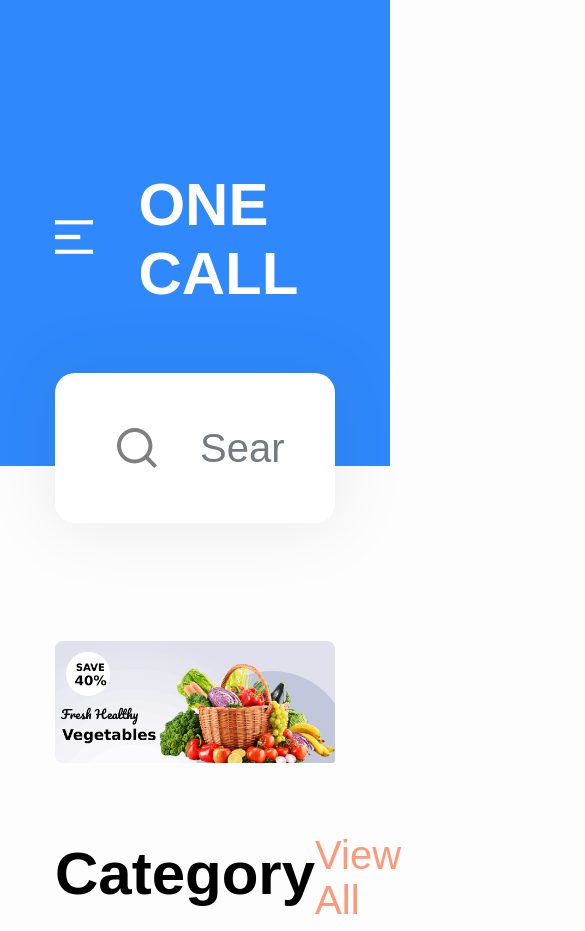
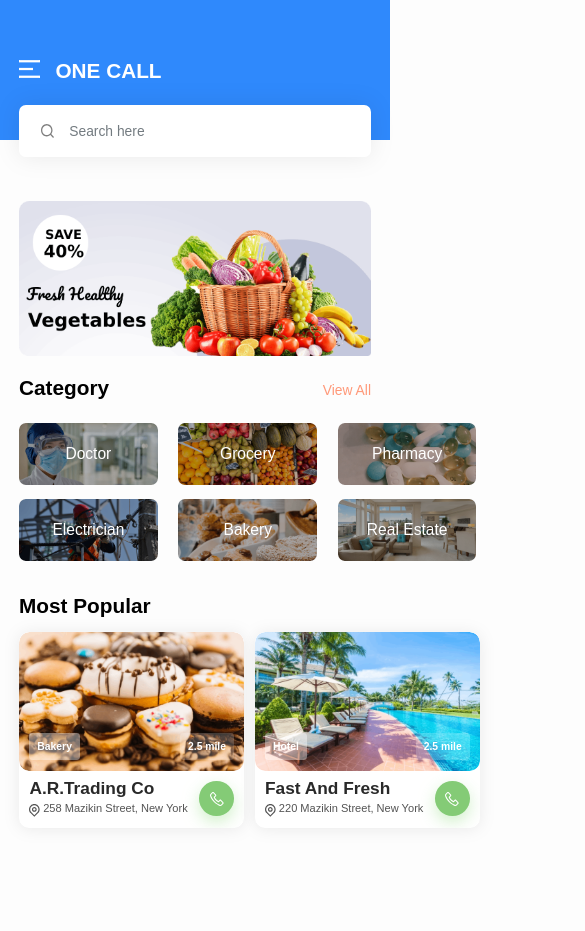
Before and after one commit to artyom4525460/html_task1, a plain HTML site: page index.html in a window 390 px wide. Shown: the top 931 px of the page, 585 px wide, since content can reach past the window. After the commit the page ends 862 px from the top, so only its background shows below. Drawn offline with nearby package versions, Linux system fonts and the light colour scheme; files whose address does not match are found by name.

Commit message:
add mobile adaptive

```diff
--- a/style.css
+++ b/style.css
@@ -18,12 +18,23 @@ section{
     background-color: #fdfdfd;
     box-sizing: border-box;
 }
+@media screen and (max-width: 1125px){
+    section{
+        padding: 0 4.88vw;
+    }
+}
 
 .title{
     font-size: 60px;
     color: #000000;
     font-weight: bold;
     padding: 10px 0 20px;
+}
+@media screen and (max-width: 1125px){
+    .title{
+        font-size: 5.33vw;
+        padding: 0.88vw 0 1.77vw;
+    }
 }
 
 *{
@@ -43,6 +54,11 @@ img{
     padding-top: 170px;
     width: 100%;
 }
+@media screen and (max-width: 1125px){
+    .header{
+        padding-top: 15.11vw;
+    }
+}
 
 .header .menu{
     display: flex;
@@ -51,6 +67,12 @@ img{
 
 .header .menu .menu-button{
     cursor: pointer;
+    width: 60px;
+}
+@media screen and (max-width: 1125px){
+    .header .menu .menu-button{
+        width: 5.33vw;
+    }
 }
 
 .header .menu .header-title{
@@ -60,12 +82,23 @@ img{
     padding-left: 45px;
     font-weight: bold;
 }
+@media screen and (max-width: 1125px){
+    .header .menu .header-title{
+        font-size: 5.33vw;
+        padding-left: 4vw;
+    }
+}
 
 .header .search{
     margin-top: 65px;
     display: block;
     position: relative;
     width: 100%;
+}
+@media screen and (max-width: 1125px){
+    .header .search{
+        margin-top: 5.77vw;
+    }
 }
 
 .header .search img{
@@ -74,6 +107,14 @@ img{
     top: 55px;
     z-index: 1;
     cursor: pointer;
+    width: 40px;
+}
+@media screen and (max-width: 1125px){
+    .header .search img{
+        left: 5.51vw;
+        top: 4.88vw;
+        width: 3.55vw;
+    }
 }
 
 .header .search input{
@@ -92,6 +133,19 @@ img{
     color: #737b80;
     font-family: "Gilroy", Arial, Helvetica, sans-serif;
 }
+@media screen and (max-width: 1125px){
+    .header .search input{
+        height: 13.33vw;
+        padding: 4.44vw 4.44vw 4.44vw 12.88vw;
+        border-radius: 1.77vw;
+        margin-bottom: -5.77vw;
+        font-size: 3.55vw;
+        filter: drop-shadow(0 0 3.06vw rgba(0,0,0,0.08));
+    }
+    ::placeholder{
+        font-size: 3.55vw;
+    }
+}
 
 /*
     SLIDER
@@ -100,6 +154,12 @@ img{
 .slider{
     padding-top: 175px;
     padding-bottom: 50px;
+}
+@media screen and (max-width: 1125px){
+    .slider{
+        padding-top: 15.55vw;
+        padding-bottom: 4.44vw;
+    }
 }
 
 .slick-slide{
@@ -114,6 +174,11 @@ img{
 .slide .slide-text{
     font-size: 60px;
     text-transform: uppercase;
+}
+@media screen and (max-width: 1125px){
+    .slider .slide-text{
+        font-size: 5.33vw;
+    }
 }
 
 /*
@@ -140,6 +205,11 @@ img{
     font-weight: 500;
     cursor: pointer;
 }
+@media screen and (max-width: 1125px){
+    .categories .categories-header .categories-view-all{
+        font-size: 3.55vw;
+    }
+}
 
 .categories .categories-inner{
     overflow-x: visible;
@@ -151,6 +221,12 @@ img{
     display: flex;
     flex-direction: column;
 }
+@media screen and (max-width: 1125px){
+    .categories .categories-block{
+        min-width: 38.22vw;
+        padding: 4vw 2.66vw 4vw 0;
+    }
+}
 
 .categories .categories-block .category-item{
     box-sizing: border-box;
@@ -161,6 +237,14 @@ img{
     overflow: hidden;
     margin-bottom: 40px;
     cursor: pointer;
+    width: 400px;
+}
+@media screen and (max-width: 1125px){
+    .categories .categories-block .category-item{
+        border-radius: 1.77vw;
+        margin-bottom: 3.55vw;
+        width: 35.55vw;
+    }
 }
 
 .categories .categories-block img{
@@ -181,6 +265,11 @@ img{
     color: #fff;
     font-size: 45px;
 }
+@media screen and (max-width: 1125px){
+    .categories .categories-block .shadow{
+        font-size: 4vw;
+    }
+}
 
 #slider-category .slick-list{
 overflow: visible;
@@ -191,6 +280,11 @@ overflow: visible;
 
 .popular{
     padding-bottom: 100px;
+}
+@media screen and (max-width: 1125px){
+    .popular{
+        padding-bottom: 8.88vw;
+    }
 }
 
 .popular .popular-block{
@@ -208,12 +302,26 @@ overflow: visible;
     margin-right: 30px;
     margin-top: 20px;
 }
+@media screen and (max-width: 1125px){
+    .popular .popular-item{
+        width: 57.77vw;
+        border-radius: 2.66vw;
+        filter: drop-shadow(0px 0.26vw 2.04vw rgba(0,0,0,0.08));
+        margin-right: 2.66vw;
+        margin-top: 1.77vw;
+    }
+}
 
 .popular .top-part{
     border-radius: 30px;
     width: 100%;
     overflow: hidden;
     position: relative;
+}
+@media screen and (max-width: 1125px){
+    .popular .top-part{
+        border-radius: 2.66vw;
+    }
 }
 
 .popular .top-part img{
@@ -232,6 +340,15 @@ overflow: visible;
     left: 30px;
     bottom: 32px;
 }
+@media screen and (max-width: 1125px){
+    .popular .top-part .popular-item-category{
+        font-size: 2.66vw;
+        padding: 2.04vw;
+        border-radius: 0.88vw;
+        left: 2.66vw;
+        bottom: 2.84vw;
+    }
+}
 
 .popular .top-part .popular-item-distance{
     font-size: 30px;
@@ -245,15 +362,34 @@ overflow: visible;
     right: 30px;
     bottom: 32px;
 }
+@media screen and (max-width: 1125px){
+    .popular .top-part .popular-item-distance{
+        font-size: 2.66vw;
+        padding: 2.04vw;
+        border-radius: 0.88vw;
+        right: 2.66vw;
+        bottom: 2.84vw;
+    }
+}
 
 .popular .bottom-part{
     padding: 20px 30px 40px;
+}
+@media screen and (max-width: 1125px){
+    .popular .bottom-part{
+        padding: 1.77vw 2.66vw 3.55vw;
+    }
 }
 
 .popular .popular-item-title{
     font-size: 50px;
     color: #292929;
     font-weight: bold;
+}
+@media screen and (max-width: 1125px){
+    .popular .popular-item-title{
+        font-size: 4.44vw;
+    }
 }
 
 .popular .popular-item-location{
@@ -263,11 +399,23 @@ overflow: visible;
     opacity: 0.8;
     margin-top: 10px;
 }
+@media screen and (max-width: 1125px){
+    .popular .popular-item-location{
+        font-size: 2.84vw;
+        margin-top: 0.88vw;
+    }
+}
 
 
 .popular .popular-item-location img{
     margin-bottom: -5px;
     display: initial;
+    width: 31px;
+}
+@media screen and (max-width: 1125px){
+    .popular .popular-item-location img{
+        width: 2.75vw;
+    }
 }
 
 .popular .popular-item-phone{
@@ -284,6 +432,25 @@ overflow: visible;
     justify-content: center;
     cursor: pointer;
 }
+@media screen and (max-width: 1125px){
+    .popular .popular-item-phone{
+        width: 8.88vw;
+        height: 8.88vw;
+        border-radius: 4.44vw;
+        filter: drop-shadow(0px 1.77vw 2.04vw rgba(189,233,180,0.7));
+        right: 2.66vw;
+        bottom: 3.06vw;
+    }
+}
+
+.popular .popular-item-phone img{
+    width: 3.64vw;
+}
+@media screen and (max-width: 1125px){
+    .popular .popular-item-phone{
+
+    }
+}
 
 .popular .slick-list{
     overflow: visible;
```
